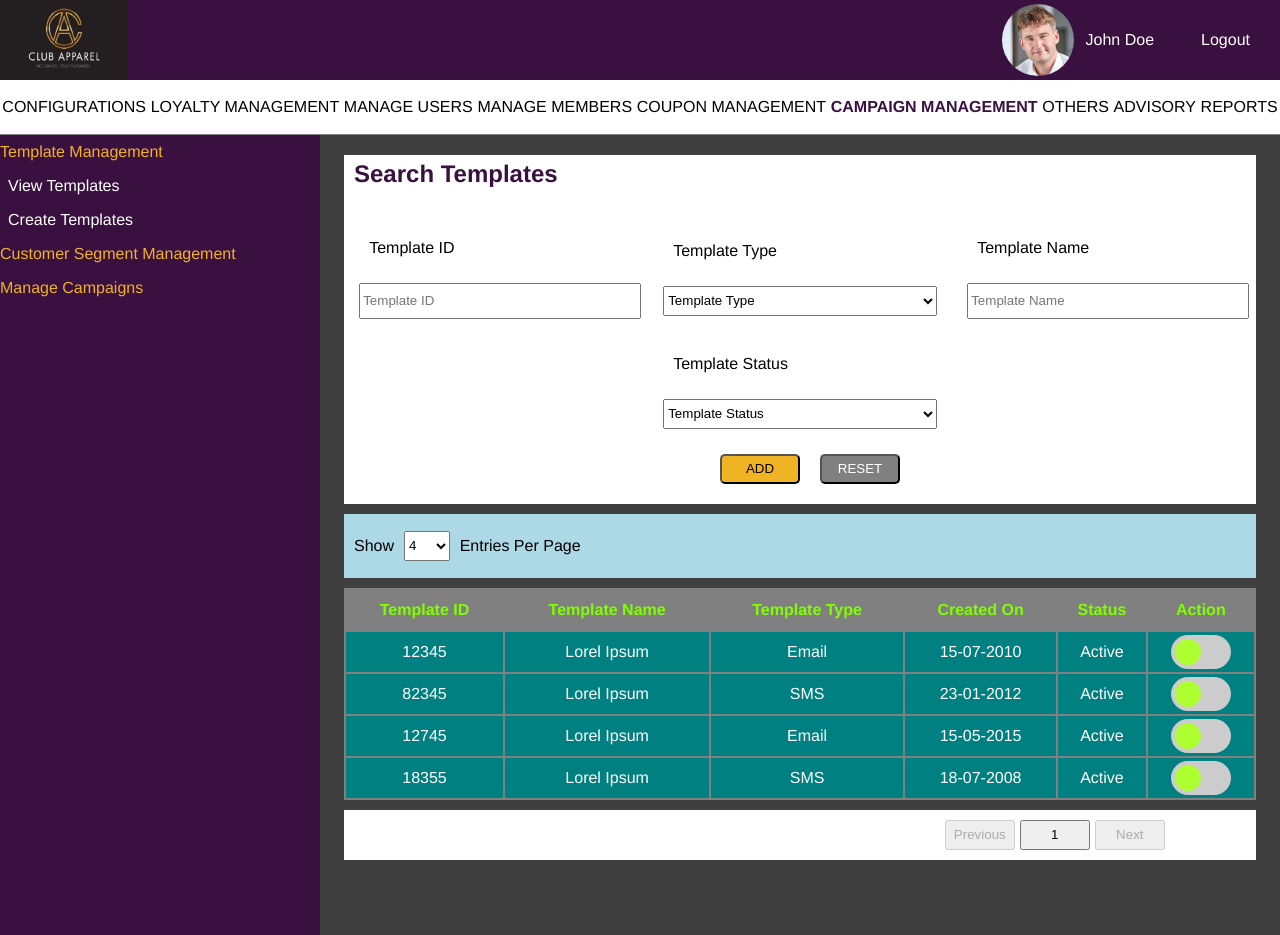
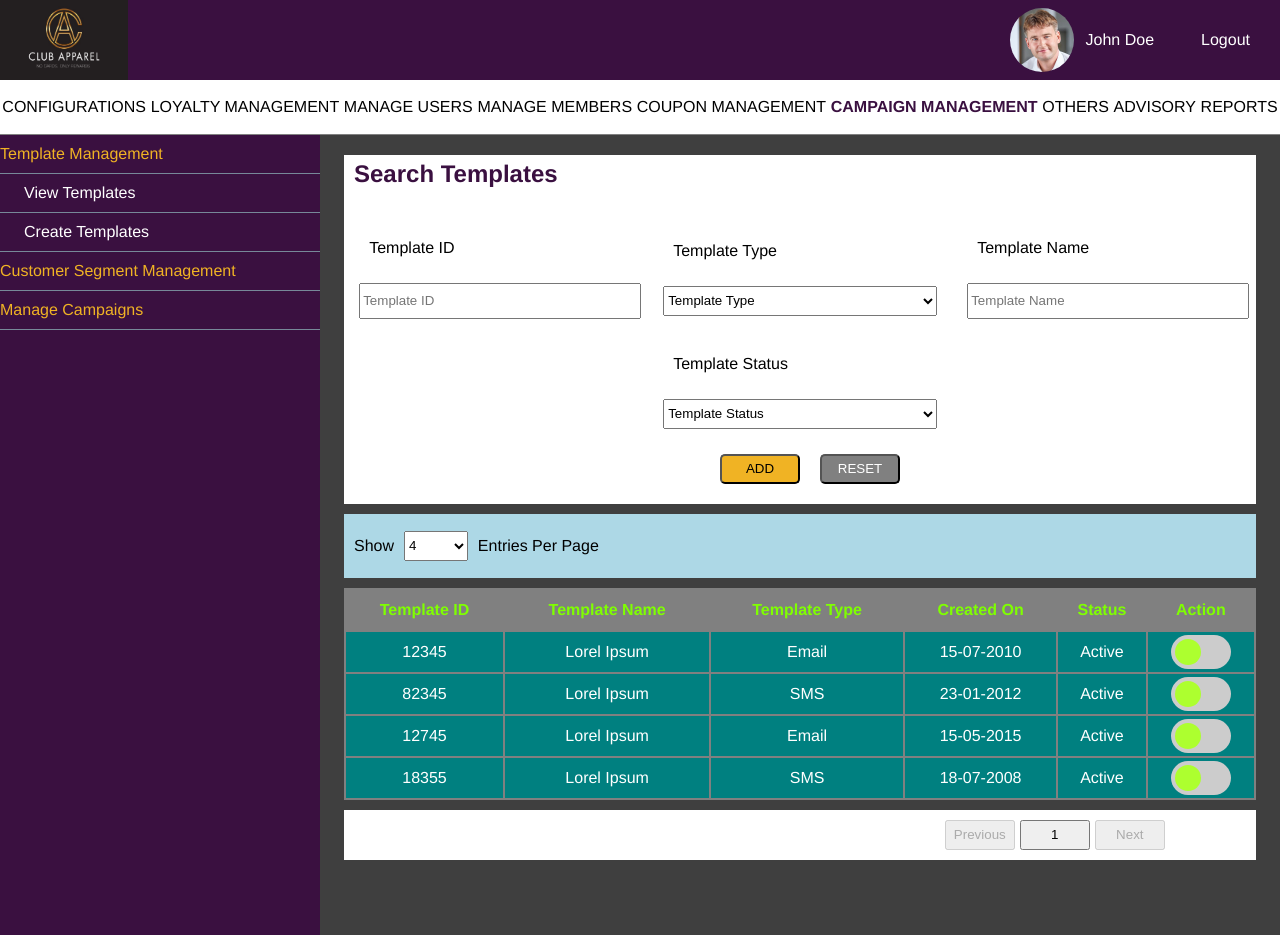
Before and after one commit to Suraj-Rajmane/cashlesso-assignment, a React (Create React App) app: page / in a window 1280 px wide. Built offline with nearby package versions, Linux system fonts and the light colour scheme.

Commit message:
added some responsiveness

```diff
--- a/src/components/Header/Header.css
+++ b/src/components/Header/Header.css
@@ -13,7 +13,7 @@
 
 .user {
     margin-left: auto;
-    height: 90%;
+    height: 80%;
     width: auto;
     border-radius: 50%;
 }
@@ -27,3 +27,21 @@
     margin-left: 30px;
     margin-right: 30px;
 }
+
+@media screen and (max-width: 1200px) {
+    .logo {
+        width: 15%;
+    }
+}
+
+@media screen and (max-width: 800px) {
+    .logo {
+        width: 20%;
+    }
+}
+
+@media screen and (max-width: 600px) {
+    .logo {
+        width: 25%;
+    }
+}
--- a/src/components/SelectEntries/SelectEntries.css
+++ b/src/components/SelectEntries/SelectEntries.css
@@ -17,3 +17,27 @@
     width: 5%;
     height: 30px;
 }
+
+@media screen and (max-width:1500px) {
+    #select {
+        width: 7%;
+    }
+}
+
+@media screen and (max-width:1200px) {
+    #select {
+        width: 10%;
+    }
+}
+
+@media screen and (max-width:800px) {
+    #select {
+        width: 12%;
+    }
+}
+
+@media screen and (max-width:500px) {
+    #select {
+        width: 15%;
+    }
+}
--- a/src/components/SideBar/SideBar.css
+++ b/src/components/SideBar/SideBar.css
@@ -6,17 +6,19 @@
 
 .element {
     width: 100%;
-    padding-top: 8px;
-    padding-bottom: 8px;
+    padding-top: 10px;
+    padding-bottom: 10px;
     display: flex;
     flex-wrap: wrap;
     align-items: center;
     color: #f0b324;
+    border-bottom: 1px ridge lightslategray;
+
 }
 
 .different {
-    padding-right: 8px;
-    padding-left: 8px;
+    width: 85%;
+    margin: 0 auto;
     color: white;
 }
 
--- a/src/components/SideBar/SideBar.js
+++ b/src/components/SideBar/SideBar.js
@@ -5,8 +5,12 @@ const SideBar = () => {
     return (
         <div className="side-bar">
             <div className="element">Template Management</div>
-            <div className="element different">View Templates</div>
-            <div className="element different">Create Templates</div>
+            <div className="element">
+                <div className="different">View Templates</div>
+            </div>
+            <div className="element">
+                <div className="different">Create Templates</div>
+            </div>
             <div className="element">Customer Segment Management</div>
             <div className="element">Manage Campaigns</div>
         </div>
```
